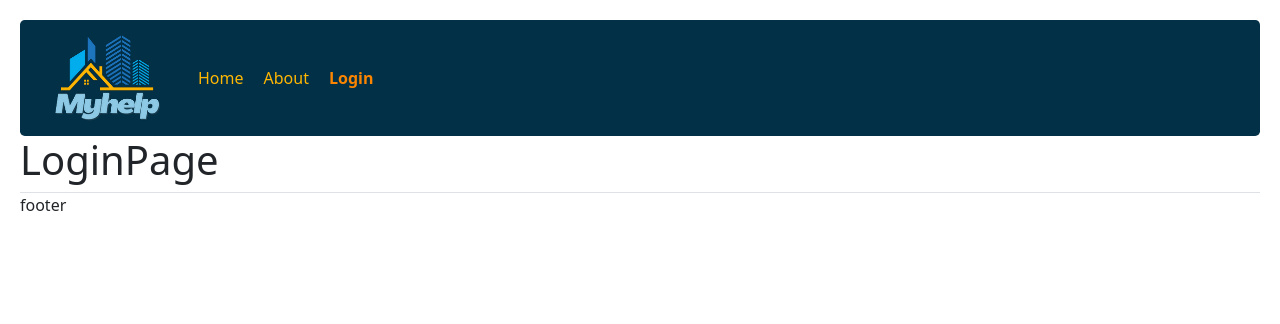
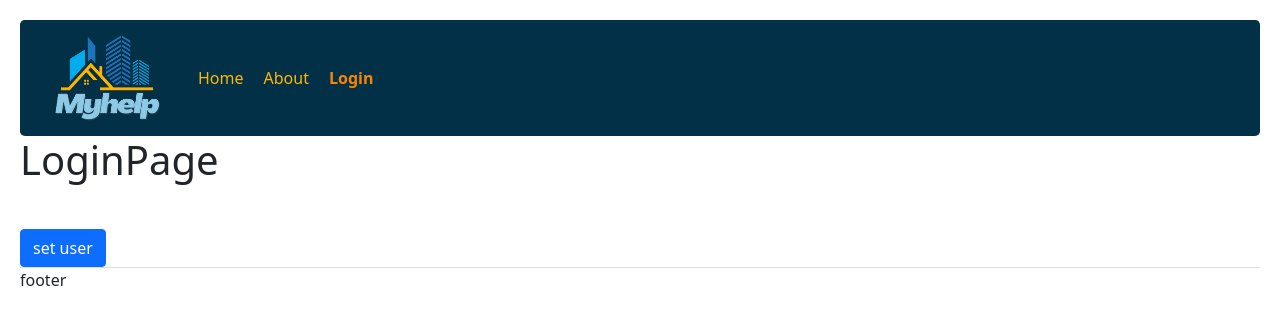
Before and after one commit to diferoca1978/React, a React (Vite) app in the folder 03-hooks-app/: page /login in a window 1280 px wide. Shown: the top 324 px of the page. Built offline with nearby package versions, Linux system fonts and the light colour scheme.

Commit message:
all done till useContext hook without summary

```diff
--- a/03-hooks-app/src/08-useContext/components/Auth/LoginPage.jsx
+++ b/03-hooks-app/src/08-useContext/components/Auth/LoginPage.jsx
@@ -1,11 +1,28 @@
+import { useContext } from "react"
+import { UserContext } from "../../context/UserContext";
 
 
 export const LoginPage = () => {
+
+   const {user, setUser} = useContext( UserContext );
+
+
   return (
     <>
 
       <h1>LoginPage</h1>
 
+
+      <pre> {JSON.stringify(user, null, 2)} </pre>
+
+
+      <button
+      className="btn btn-primary"
+      onClick={() => setUser({id:2, name: 'Leydi Parra', email: 'Leydi.parra@ejemplo.com'})}
+      >
+        set user
+      </button>
+
     </>
   )
 }
--- a/03-hooks-app/src/08-useContext/components/home/HomePage.jsx
+++ b/03-hooks-app/src/08-useContext/components/home/HomePage.jsx
@@ -1,10 +1,20 @@
+import { useContext } from "react"
+import { UserContext } from "../../context/UserContext"
 
 
 export const HomePage = () => {
+
+  const {user} = useContext(UserContext)
+
   return (
     <>
 
-      <h1>HomePage</h1>
+      <h1>HomePage <small>{user?.name}</small></h1>
+
+
+      <pre> {JSON.stringify(user, null, 2)} </pre>
+
+
 
     </>
   )
--- a/03-hooks-app/src/08-useContext/context/UserProvider.jsx
+++ b/03-hooks-app/src/08-useContext/context/UserProvider.jsx
@@ -1,16 +1,15 @@
 import PropTypes from 'prop-types'
 import { UserContext } from "./UserContext"
+import { useState } from 'react'
 
-const user = {
-  id: 1,
-  name: 'Diego Rodriguez',
-  email: 'diferoca@google.com'
-}
 
 //* this is a HOC because it's receiving the property called childern
 export const UserProvider = ({ children }) => {
+
+  const [user, setUser ] = useState()
+
   return (
-    <UserContext.Provider value={{Hola: 'Mundo', user: user}}>
+    <UserContext.Provider value={{user, setUser}}>
         {children}
     </UserContext.Provider>
   )
```
